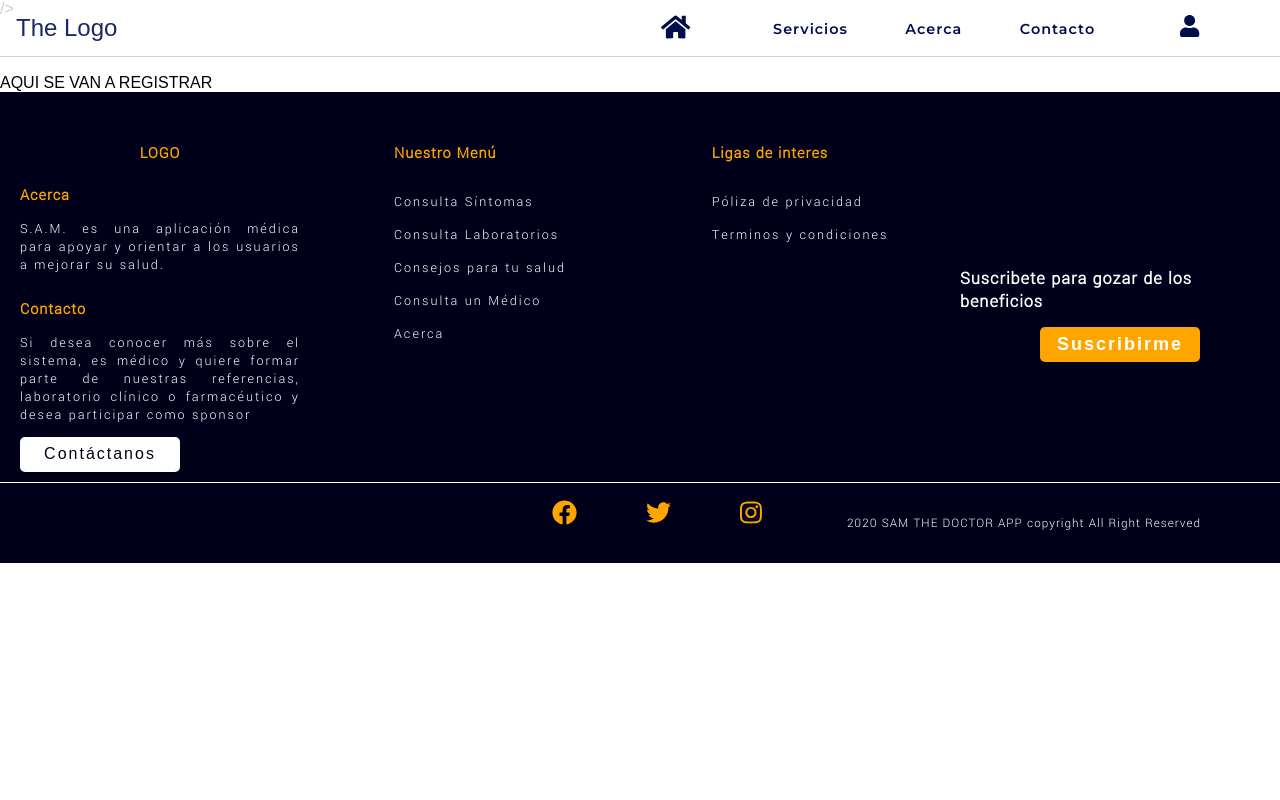
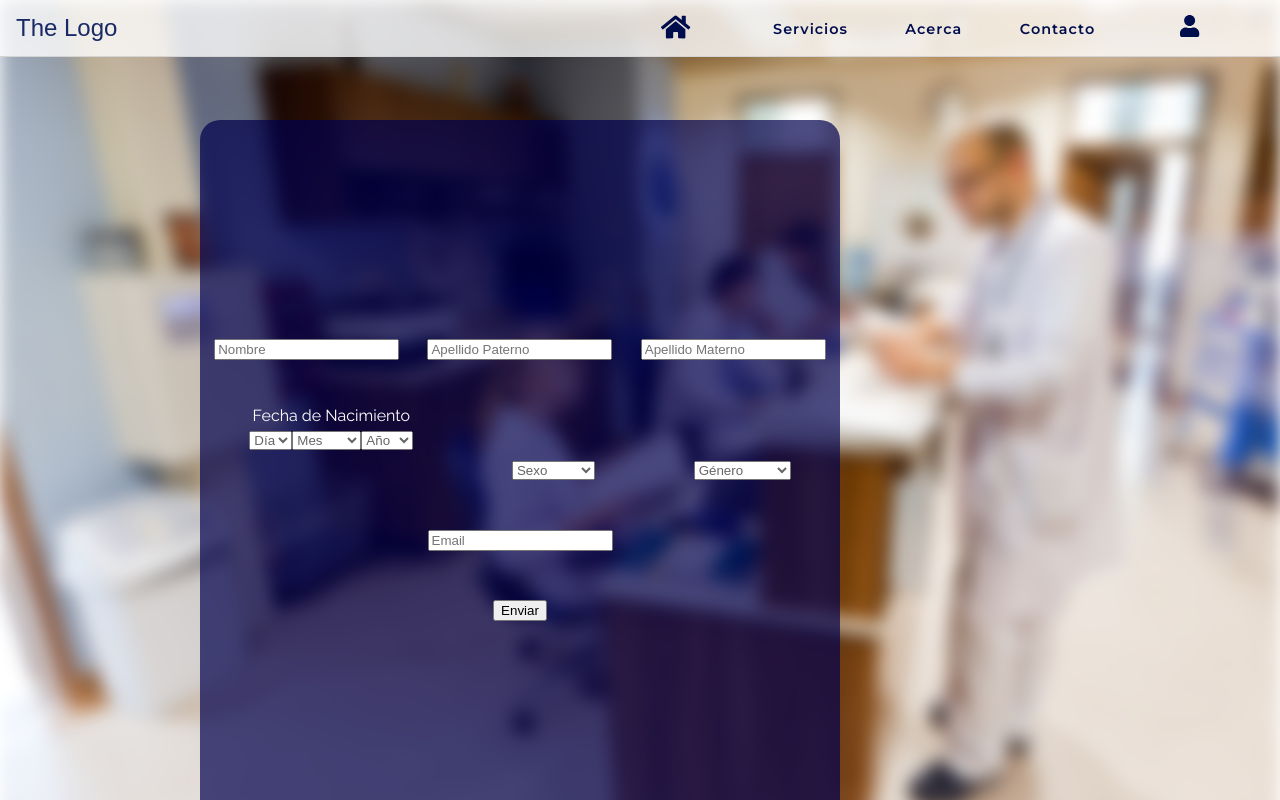
Before and after one commit to daniel-iceman/sam, a React (Create React App) app in the folder sam/: page /registro in a window 1280 px wide. Shown: the top 800 px of the page. Built offline with nearby package versions, Linux system fonts and the light colour scheme.

Commit message:
Iniciando Form de suscripción

```diff
--- a/sam/src/components/BarraMenuYMenuDesplegable/Menu/Menu.js
+++ b/sam/src/components/BarraMenuYMenuDesplegable/Menu/Menu.js
@@ -49,7 +49,7 @@ class Menu extends React.Component{
                 <SideDrawer show={this.state.sideDrawerOpen} />
                 {backdrop}
 
-                />
+
             </div>
 
         )
--- a/sam/src/components/BarraMenuYMenuDesplegable/SideDrawer/SideDrawer.js
+++ b/sam/src/components/BarraMenuYMenuDesplegable/SideDrawer/SideDrawer.js
@@ -47,8 +47,7 @@ const sideDrawer = props => {
 
                 <div className="fondoUsuario"
                         style = {{
-                        backgroundImage: `url(${FondoUsuario})`,
-                        }}>
+                        backgroundImage: `url(${FondoUsuario})`}}>
 
                     <div className="overlayFondoUsuario"></div>
                 </div>
@@ -60,8 +59,7 @@ const sideDrawer = props => {
                     <Link to='/' >
                         <li> <FontAwesomeIcon icon={ faHome }
                             style={{fontSize:'19px',
-                            paddingRight:'30px',
-                            }}/>
+                            paddingRight:'30px' }}/>
                             Inicio</li>
                     </Link>
                 </ul>
--- a/sam/src/components/Home/HomeDesign.css
+++ b/sam/src/components/Home/HomeDesign.css
@@ -261,8 +261,6 @@ html, body {
 }
 
 
-
-
 /* Configuración iPad */
 @media (max-width: 769px) {
 
--- /dev/null
+++ b/sam/src/components/SignIn/SignIn.css
@@ -0,0 +1,93 @@
+html, body {
+    margin: 0px;
+}
+
+select:required:invalid {
+    color: #666;
+}
+option[value=""][disabled] {
+    display: none;
+}
+option {
+    color: #000;
+}
+
+.signIn-container {
+    width: 100%;
+    height: 900px;
+}
+.imageBackground{
+    background-image: url('../images/doctorsMD.jpg');
+    filter: blur(9px);
+    background-size: cover;
+    width: 100%;
+    height: 900px;
+    position: absolute;
+    z-index: -4;
+}
+.form-container {
+    width: 50%;
+    height: 80%;
+    background: rgb(0,0,77,0.7);
+    position: relative;
+    z-index: 1;
+    top: 120px;
+    left: 200px;
+    display: flex;
+    flex-direction: column;
+    justify-content: center;
+    align-items: stretch;
+    border-radius: 20px;
+    font-family: 'Raleway';
+    color: white;
+}
+.fila-1 {
+    display: flex;
+    flex-direction: row;
+    justify-content: space-around;
+}
+.fila-2 {
+    display: flex;
+    flex-direction: row;
+    justify-content: space-around;
+    align-items: center;
+}
+.fecha-nacimiento-Posicion {
+    height: 120px;
+    display: flex;
+    flex-direction: column;
+    align-items: center;
+    justify-content: center;
+}
+.fecha-nacimiento-Posicion p {
+    margin-bottom: 5px;
+}
+.dia-mes-año-Posicion {
+    display: flex;
+    flex-direction: row;
+    justify-content: center;
+    align-items: center;
+}
+.sexo {
+    display: flex;
+    flex-direction: column;
+    align-self: flex-end;
+}
+.genero {
+    display: flex;
+    flex-direction: column;
+    align-self: flex-end;
+}
+.fila-3{
+    height: 120px;
+    display: flex;
+    flex-direction: row;
+    justify-content: center;
+    align-items: center;
+}
+.fila-4{
+    display: flex;
+    flex-direction: row;
+    justify-content: center;
+    align-items: center;
+}
--- /dev/null
+++ b/sam/src/components/SignIn/SignIn.js
@@ -0,0 +1,95 @@
+import React from 'react'
+import './SignIn.css'
+
+function SignIn () {
+    return (
+        <div className='signIn-container'>
+            <div className='imageBackground'> </div>
+            <form className='form-container' method='get' id='form-datos-generales' >
+                <div className='fila-1' >
+                    <div>
+                        <input type='text' placeholder='Nombre'  ></input>
+                    </div>
+                    <div>
+                        <input type='text' placeholder='Apellido Paterno' ></input>
+                    </div>
+                    <div>
+                        <input type='text' placeholder='Apellido Materno' ></input>
+                    </div>
+                </div>
+
+                <div className='fila-2'>
+                    <div className='fecha-nacimiento-Posicion' >
+                        <div>
+                            <p>Fecha de Nacimiento</p>
+                        </div>
+                        <div className='dia-mes-año-Posicion'>
+                            <div>
+                                <select name='Day' required>
+                                    <option value='' disabled selected > Día </option>
+                                    <option value='1' > 1 </option>
+                                    <option value='2' > 2 </option>
+                                    <option value='3' > 3 </option>
+                                    <option value='4' > 4 </option>
+                                </select>
+                            </div>
+                            <div>
+                                <select name='Month' required>
+                                <option value='' disabled selected > Mes </option>
+                                    <option value='1' > Enero </option>
+                                    <option value='2' > Febrero </option>
+                                    <option value='3' > Marzo </option>
+                                    <option value='4' > Abril </option>
+                                </select>
+                            </div>
+                            <div>
+                                <select name='Year' required>
+                                    <option value='' disabled selected > Año </option>
+                                    <option value='2002' > 2002 </option>
+                                    <option value='2001' > 2001 </option>
+                                    <option value='2000' > 2000 </option>
+                                    <option value='1999' > 1999 </option>
+                                </select>
+                            </div>
+                        </div>
+                    </div>
+                            <div className='sexo' >
+                                <select name='Sex' required>
+                                    <option value='' disabled selected > Sexo </option>
+                                    <option value='0' >Masculino </option>
+                                    <option value='1' >Femenino </option>
+                                </select>
+                            </div>
+
+                            <div className='genero' >
+                                <select name='Gender' required>
+                                    <option value='' disabled selected > Género </option>
+                                    <option>Homosexual</option>
+                                    <option>Lesbiana</option>
+                                </select>
+                            </div>
+                </div>
+
+                <div className='fila-3' >
+                    <div className='email' >
+                        <input type='text' placeholder='Email' ></input>
+                    </div>
+                </div>
+
+                <div className='fila-4' >
+                    <div>
+                        <button type="submit" form="form-datos-generales" value="Submit">Enviar</button>
+                    </div>
+                </div>
+
+            </form>
+
+        </div>
+    )
+
+
+}
+
+
+
+export default SignIn
--- a/sam/src/pages/Registro.js
+++ b/sam/src/pages/Registro.js
@@ -1,10 +1,11 @@
 import React, { Component } from 'react'
+import SignIn from '../components/SignIn/SignIn'
 
 class Registro extends Component {
     render() {
         return (
-            <div style={{marginTop: '56px'}}  >
-                AQUI SE VAN A REGISTRAR
+            <div >
+                <SignIn />
             </div>
         )
     }
```
Also changed, not shown: sam/src/components/images/doctorsMD.jpg (added).
